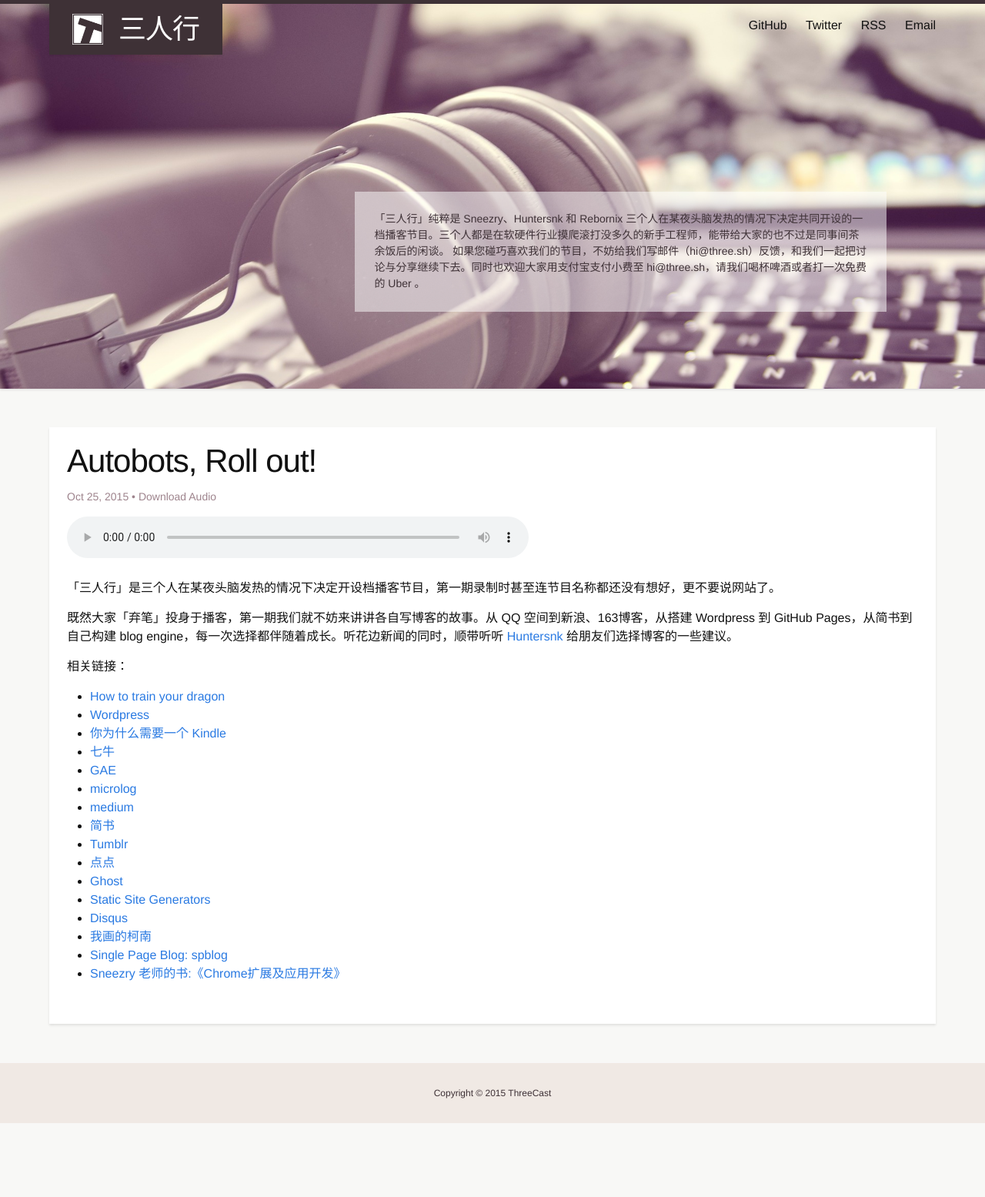
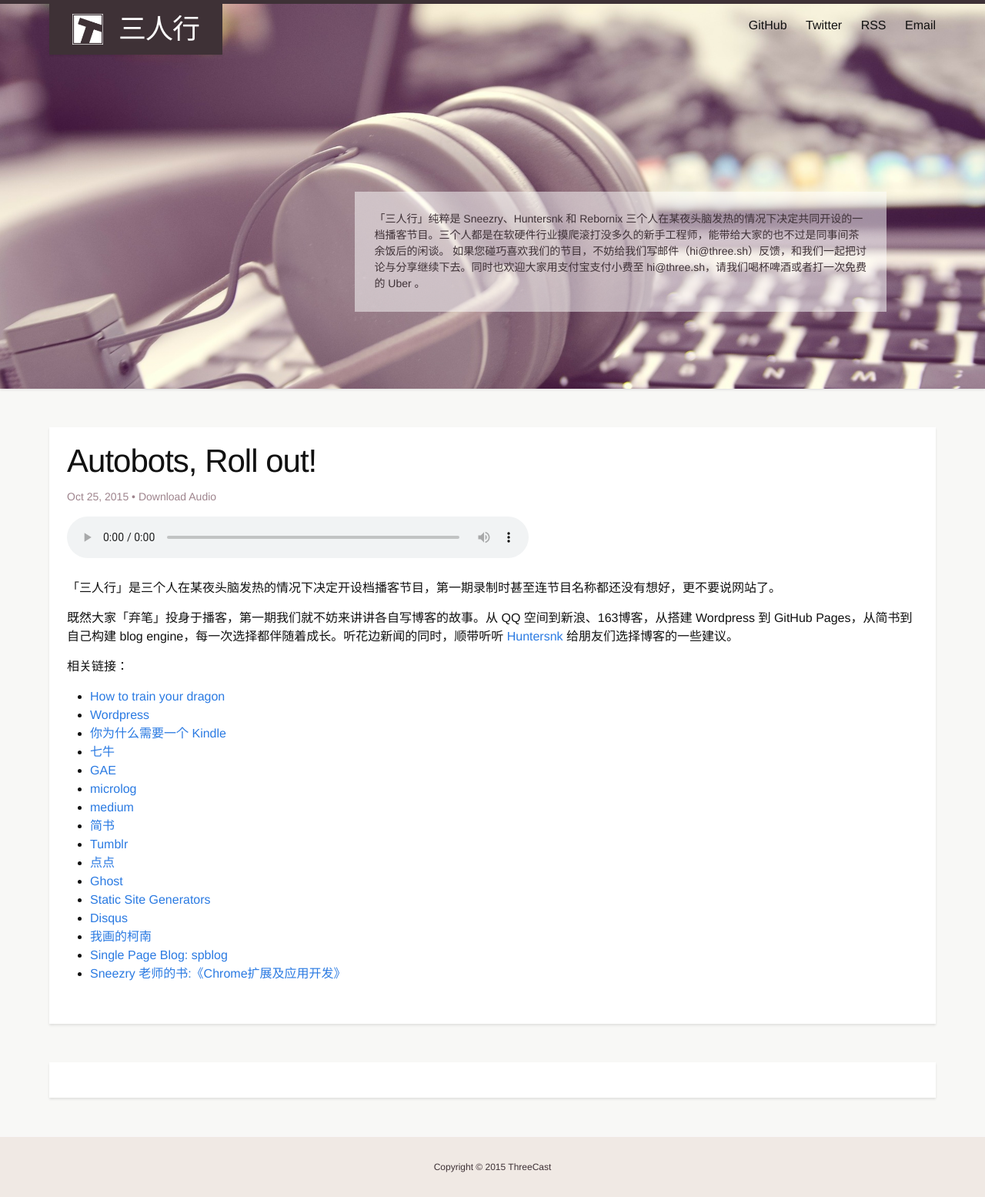
Before and after one commit to threecast/threecast.github.io, a Jekyll site: the page built from _posts/2015-10-25-episode1.markdown, in a window 1280 px wide. Shown: the whole page at 77% size. Built offline with Jekyll 4.4.1, drawn with Linux system fonts in a browser that asks for light colours; comment, search, counter and statistics services are not loaded; before the commit the page ends 1459 px from its top, so only the background shows below that.

Commit message:
add commit and logo

```diff
--- a/_layouts/post.html
+++ b/_layouts/post.html
@@ -15,5 +15,29 @@
   <article class="post-content">
     {{ content }}
   </article>
+</div>
 
+<div class="post-commit">
+  <div id="disqus_thread"></div>
+  <script>
+      /**
+       *  RECOMMENDED CONFIGURATION VARIABLES: EDIT AND UNCOMMENT THE SECTION BELOW TO INSERT DYNAMIC VALUES FROM YOUR PLATFORM OR CMS.
+       *  LEARN WHY DEFINING THESE VARIABLES IS IMPORTANT: https://disqus.com/admin/universalcode/#configuration-variables
+       */
+      /*
+      var disqus_config = function () {
+          this.page.url = PAGE_URL;  // Replace PAGE_URL with your page's canonical URL variable
+          this.page.identifier = PAGE_IDENTIFIER; // Replace PAGE_IDENTIFIER with your page's unique identifier variable
+      };
+      */
+      (function() {  // DON'T EDIT BELOW THIS LINE
+          var d = document, s = d.createElement('script');
+
+          s.src = '//threecast.disqus.com/embed.js';
+
+          s.setAttribute('data-timestamp', +new Date());
+          (d.head || d.body).appendChild(s);
+      })();
+  </script>
+  <noscript>Please enable JavaScript to view the <a href="https://disqus.com/?ref_noscript" rel="nofollow">comments powered by Disqus.</a></noscript>
 </div>
--- a/_sass/_layout.scss
+++ b/_sass/_layout.scss
@@ -221,7 +221,8 @@
  * Page content
  */
 .lastest-entry,
-.post {
+.post,
+.post-commit {
     background: #fff;
     box-shadow: 0px 2px 3px 0px rgba(0, 0, 0, 0.1);
     padding: 2%;
@@ -375,6 +376,7 @@
         }
     }
 }
+
 .episode-player {
   width: 600px;
   max-width: 100%;
```
Also changed, not shown: images/logo-brown-without-bg.png (added), images/logo.jpg, 6 other files.
